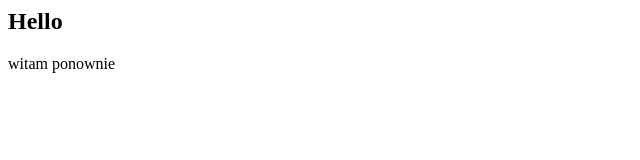
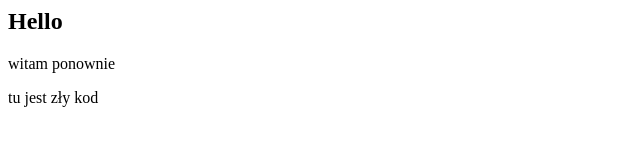
Before and after one commit to AgataS-front/pushGH2, a plain HTML site: page index.html in a window 1280 px wide. Shown: the whole page, without its empty margins (0-640 px from the left). Drawn offline with Linux system fonts and the light colour scheme.

Commit message:
zmiany nr 2

```diff
--- a/index.html
+++ b/index.html
@@ -1,3 +1,6 @@
 <h2>Hello</h2>
 
 <p>witam ponownie</p>
+
+
+<p>tu jest zły kod</p>
```
